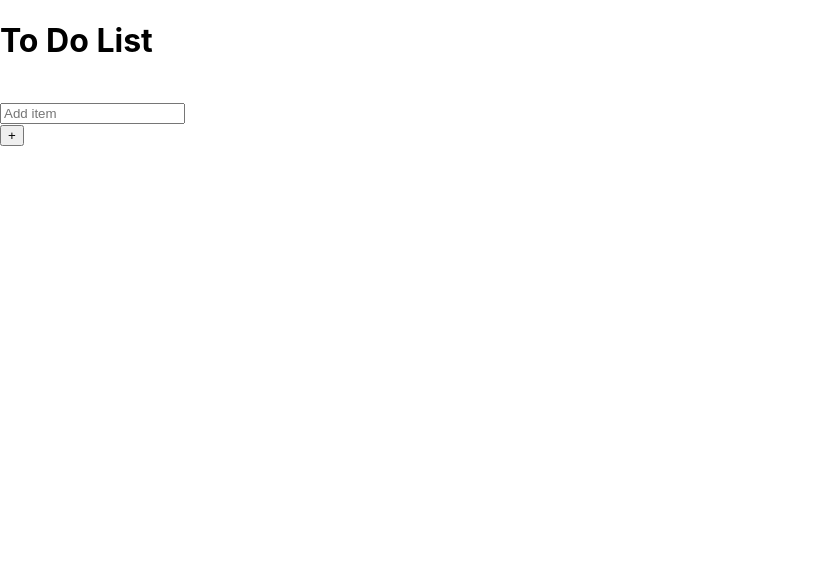
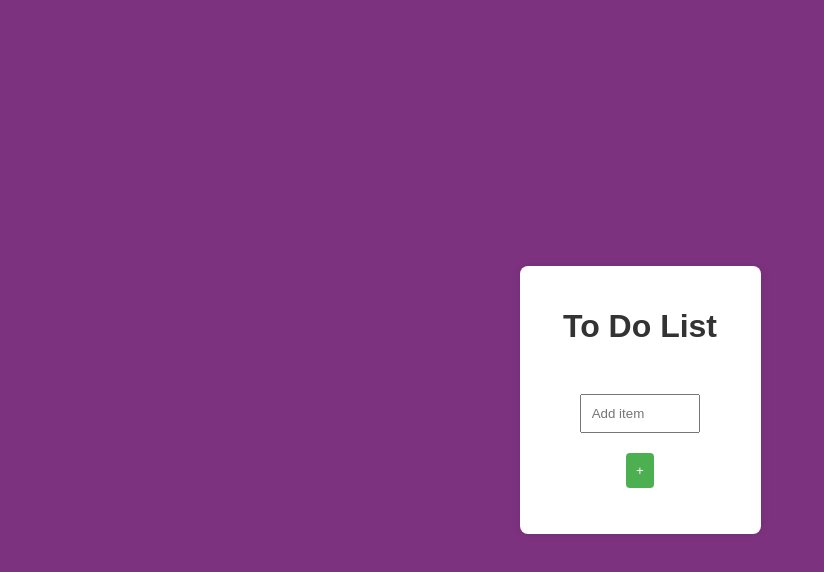
Before and after one commit to hrushikeshpthube/ToDoList, a React (Create React App) app in the folder todolist/: page / in a window 1280 px wide. Shown: the top 572 px of the page, without its empty margins (0-824 px from the left). Built offline with nearby package versions, Linux system fonts and the light colour scheme.

Commit message:
Adding CSS styling

```diff
--- a/todolist/src/App.js
+++ b/todolist/src/App.js
@@ -45,8 +45,8 @@ const APP = () => {
   const [ItemArray, setArray] = useState([]);
   return (
     <>
-      <div>
-        <h1>To Do List</h1><br></br>
+      <div className="main-Div">
+        <h1 >To Do List</h1><br></br>
         <input type="text" placeholder="Add item" value={inputitem} onChange={InputEvent} /><br></br>
         <button onClick={AddItem} >+</button>
         <ol>
--- a/todolist/src/ToDoList.jsx
+++ b/todolist/src/ToDoList.jsx
@@ -5,14 +5,14 @@ const ToDoList = (props) => {
     return (
 
 
-        <>
+        <div className="todo-item">
             <button onClick={
                 () => {
                     props.onSelect(props.id)
                 }
-            }>-</button>
+            } className="delete-btn">-</button>
             <li> {props.text}</li>
-        </>
+        </div>
 
     )
 }
--- a/todolist/src/index.css
+++ b/todolist/src/index.css
@@ -1,17 +1,91 @@
+/* index.css */
+
 body {
+  font-family: Arial, sans-serif;
   margin: 0;
-  font-family: -apple-system, BlinkMacSystemFont, 'Segoe UI', 'Roboto', 'Oxygen',
-    'Ubuntu', 'Cantarell', 'Fira Sans', 'Droid Sans', 'Helvetica Neue',
-    sans-serif;
-  -webkit-font-smoothing: antialiased;
-  -moz-osx-font-smoothing: grayscale;
+  padding: 0;
+  display: flex;
+  align-items: center;
+  justify-content: center;
+  min-height: 100vh;
+  background-color: #7d3280;
 }
 
-code {
-  font-family: source-code-pro, Menlo, Monaco, Consolas, 'Courier New',
-    monospace;
+.main-Div {
+  text-align: center;
+  background-color: white;
+  padding: 20px;
+  border-radius: 8px;
+  box-shadow: 0 0 10px rgba(0, 0, 0, 0.1);
+  transition: transform 0.5s;
 }
 
-ol li{
+.main-Div:hover {
+  transform: scale(1.02);
+}
+
+h1 {
+  color: #333;
+}
+
+input[type="text"] {
+  padding: 10px;
+  width: 60%;
+  margin: 10px 0;
+  box-sizing: border-box;
+}
+
+
+ol {
+  list-style: none;
+  padding: 0;
+}
+
+li {
+  margin: 8px 0;
+  padding: 8px;
+  background-color: #f9f9f9;
+  border-radius: 4px;
+}
+
+
+button {
+  padding: 10px;
+  margin: 10px;
+  background-color: #4caf50;
+  color: white;
+  border: none;
+  cursor: pointer;
+  border-radius: 4px;
+  transition: background-color 0.3s ease;
+  /* Add a smooth transition for the background color */
+}
+
+button:hover {
+  background-color: #45a049;
+  transform: scale(1.02);
+}
+
+button.delete-btn {
+  background-color: #ff4d4d;
+}
+
+button.delete-btn:hover {
+  background-color: #e53935;
+
+}
+
+ol li {
   list-style-type: none;
 }
+
+/* Add this style to index.css */
+
+.todo-item {
+  display: flex;
+  align-items: center;
+}
+
+.todo-item button {
+  margin-right: 8px;
+}
```
